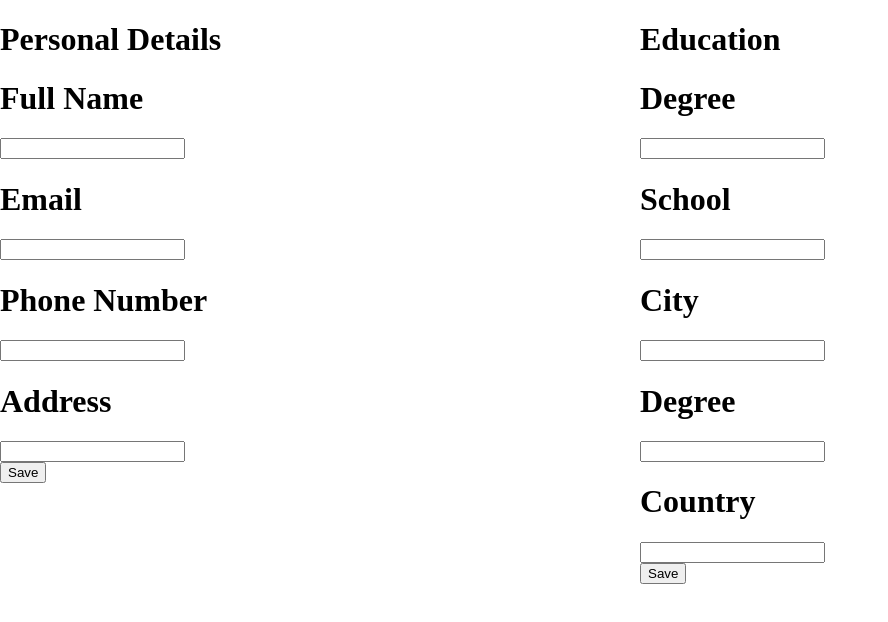
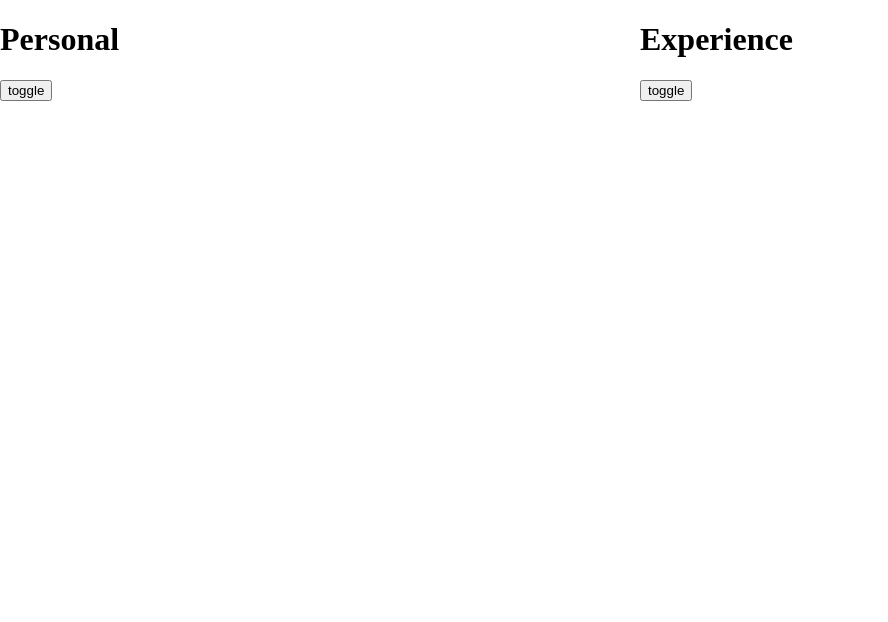
Before and after one commit to vichekaoeun/CV-Application, a React (Vite) app in the folder my-first-react-app/: page / in a window 1280 px wide. Shown: the top 622 px of the page, without its empty margins (0-888 px from the left). Built offline with nearby package versions, Linux system fonts and the light colour scheme.

Commit message:
add drop-down expansion of section using states

```diff
--- /dev/null
+++ b/my-first-react-app/src/components/app.jsx
@@ -0,0 +1,41 @@
+import Experience from './experience.jsx';
+import General from './general.jsx';
+import Education from './education.jsx';
+import { useState } from 'react';
+
+export default function app() {
+    const [general, setGeneral] = useState(<><h1>Personal</h1></>);
+    const [experience, setExperience] = useState(<><h1>Experience</h1></>);
+    const [education, setEducation] = useState(<><h1>Education</h1></>);
+
+    function displayGeneral() {
+        setGeneral(< General />)
+    }
+
+    function displayExperience() {
+        setExperience(< Education />)
+    }
+
+    function displayEducation() {
+        setEducation(< Experience />)
+    }
+
+    return (
+        <>
+            <div className="drop-menu">
+                {general}
+                <button onClick={displayGeneral}>toggle</button>
+            </div>
+
+            <div className="drop-menu">
+                {experience}
+                <button onClick={displayExperience}>toggle</button>
+            </div>
+
+            <div className="drop-menu">
+                {education}
+                <button onClick={displayEducation}>toggle</button>
+            </div>
+        </>
+    );
+}
--- a/my-first-react-app/src/index.css
+++ b/my-first-react-app/src/index.css
@@ -8,3 +8,7 @@ body {
   display: grid;
   grid-template-columns: repeat(3, 50%);
 }
+
+.drop-down {
+  position: relative;
+}
--- a/my-first-react-app/src/main.jsx
+++ b/my-first-react-app/src/main.jsx
@@ -1,14 +1,10 @@
-import React from 'react'
+import React, { useState } from 'react'
 import ReactDOM from 'react-dom/client'
-import Experience from './components/experience.jsx'
-import General from './components/general.jsx'
-import Education from './components/education.jsx'
+import App from './components/app.jsx'
 import './index.css'
 
 ReactDOM.createRoot(document.getElementById('root')).render(
   <React.StrictMode>
-    <General />
-    <Experience />
-    <Education />
+    <App />
   </React.StrictMode>,
 )
--- a/my-first-react-app/src/styles/general.css
+++ b/my-first-react-app/src/styles/general.css
@@ -0,0 +1,4 @@
+.container1 {
+    display: grid;
+    grid-template-columns: repeat(2, 50%);
+}
```
